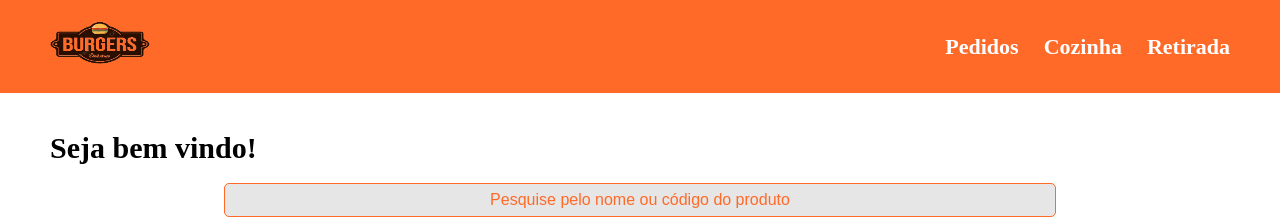
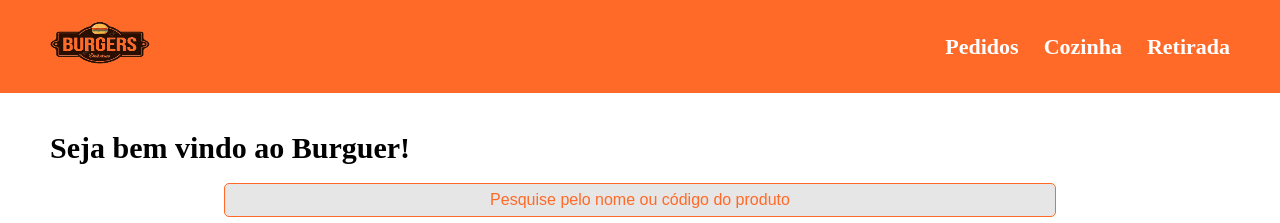
Before and after one commit to edmcorrea/Fast-Food-DevioBR, a React (Vite) app in the folder frontend/: page / in a window 1280 px wide. Shown: the top 223 px of the page. Built offline with nearby package versions, Linux system fonts and the light colour scheme.

Commit message:
refactor: Refactoring some compoennts and styles

```diff
--- a/frontend/src/app/components/InputSearch/index.jsx
+++ b/frontend/src/app/components/InputSearch/index.jsx
@@ -22,7 +22,7 @@ function InputSearch() {
 
   return (
     <div className='inputSearch'>
-      <h2>Seja bem vindo!</h2>
+      <h2>Seja bem vindo ao Burguer!</h2>
       <label htmlFor="home" className="inputSearch-label">
         <input
           className="inputSearch-label-input"
--- /dev/null
+++ b/frontend/src/app/pages/Orders/Orders.scss
@@ -0,0 +1,23 @@
+.order {
+  position: relative;
+
+
+  &-sucessCustomer {
+    position: absolute;
+    top: 50%;
+    left: 50%;
+    transform: translate(-50%, -50%);
+    background-color: rgb(176, 241, 115);
+    margin: auto;
+    width: 70%;
+    height: 100px;
+    display: flex;
+    justify-content: center;
+    align-items: center;
+    text-align: center;
+    font-size: 30px;
+    font-weight: 900;
+    border: 1px solid green;
+    border-radius: 5px;
+  }
+}
--- a/frontend/src/app/pages/Orders/index.jsx
+++ b/frontend/src/app/pages/Orders/index.jsx
@@ -1,20 +1,27 @@
+import { useContext } from 'react'
 import Categories from '../../components/Categories'
 import Header from '../../components/Header'
 import Input from '../../components/InputSearch'
 import OrderSummary from '../../components/OrderSummary'
 import Products from '../../components/Products'
-// import 't Orders.css'
+import Context from '../../context/Context'
+import './Orders.scss'
 
 function Orders() {
 
+  const { sucessNewCustomer } = useContext(Context);
+
   return (
-    <>
+    <div className='order'>
       <Header />
       <Input />
       <Categories />
       <Products />
       <OrderSummary />
-    </>
+      { sucessNewCustomer &&
+      <p className="order-sucessCustomer green">PEDIDO CRIADO COM SUCESSO</p>
+     }
+    </div>
   )
 }
 
--- a/frontend/src/app/pages/ProductDetails/ProductDetails.scss
+++ b/frontend/src/app/pages/ProductDetails/ProductDetails.scss
@@ -91,7 +91,6 @@
 
     &-input {
       border: 1px solid rgb(218, 218, 218);
-      color: rgb(218, 218, 218);
       font-size: 12px;
     }
   }
```
